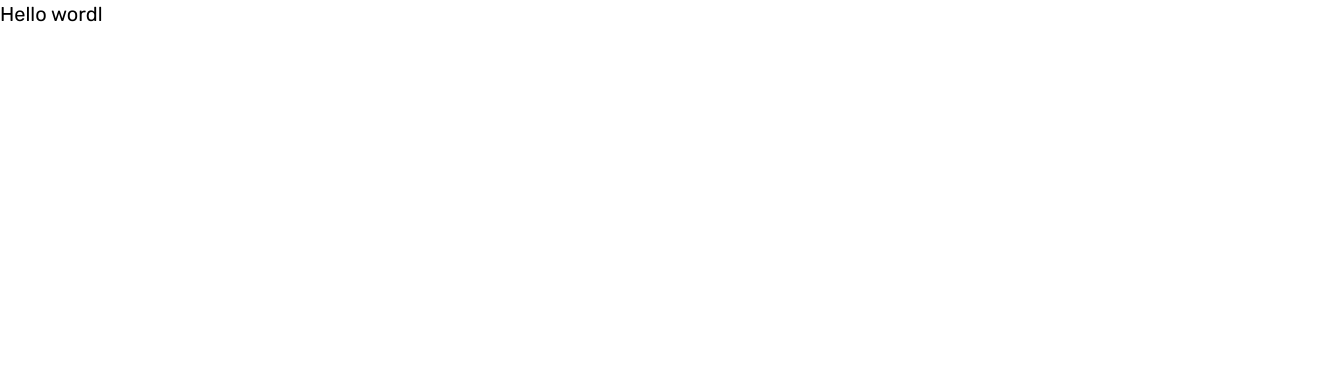
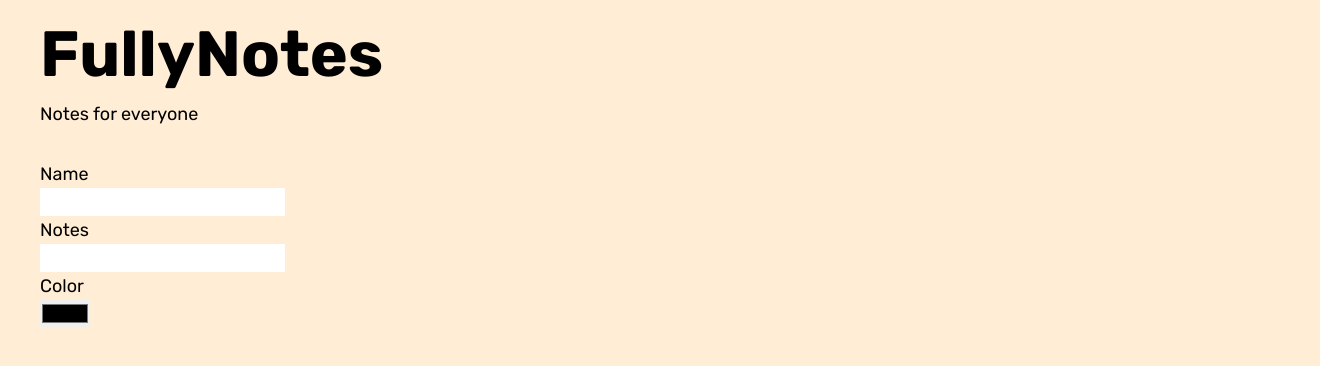
Before and after one commit to anhduy1202/fullyhacks-next.js, a Next.js app: page / in a window 1280 px wide. Shown: the top 366 px of the page, 1320 px wide, since content can reach past the window. Built offline with nearby package versions, Linux system fonts and the light colour scheme.

Commit message:
skeleton

```diff
--- /dev/null
+++ b/src/components/Form/Form.jsx
@@ -0,0 +1,16 @@
+import React from "react";
+
+const Form = () => {
+  return (
+    <form action="">
+      <p>Name</p>
+      <input type="text" />
+      <p>Notes</p>
+      <input type="text" />
+      <p>Color</p>
+      <input type="color" name="" id="" />
+    </form>
+  );
+};
+
+export default Form;
--- a/src/pages/_document.js
+++ b/src/pages/_document.js
@@ -1,13 +1,13 @@
-import { Html, Head, Main, NextScript } from 'next/document'
+import { Html, Head, Main, NextScript } from "next/document";
 
 export default function Document() {
   return (
     <Html lang="en">
       <Head />
-      <body>
+      <body className="bg-orange-100 font-rubik text-lg ">
         <Main />
         <NextScript />
       </body>
     </Html>
-  )
+  );
 }
--- a/src/pages/index.js
+++ b/src/pages/index.js
@@ -1,8 +1,11 @@
+import Form from "@/components/Form/Form";
 
 export default function Home() {
   return (
-    <>
-      <h1 className="text-xl font-rubik"> Hello wordl</h1>
-    </>
-  )
+    <section className="m-10 w-[100vw] h-[100vh] flex flex-col gap-8">
+      <h1 className="text-[4rem] font-bold"> FullyNotes </h1>
+      <p>Notes for everyone</p>
+      <Form />
+    </section>
+  );
 }
```
Also changed, not shown: src/styles/globals.css (line endings or trailing spaces).
